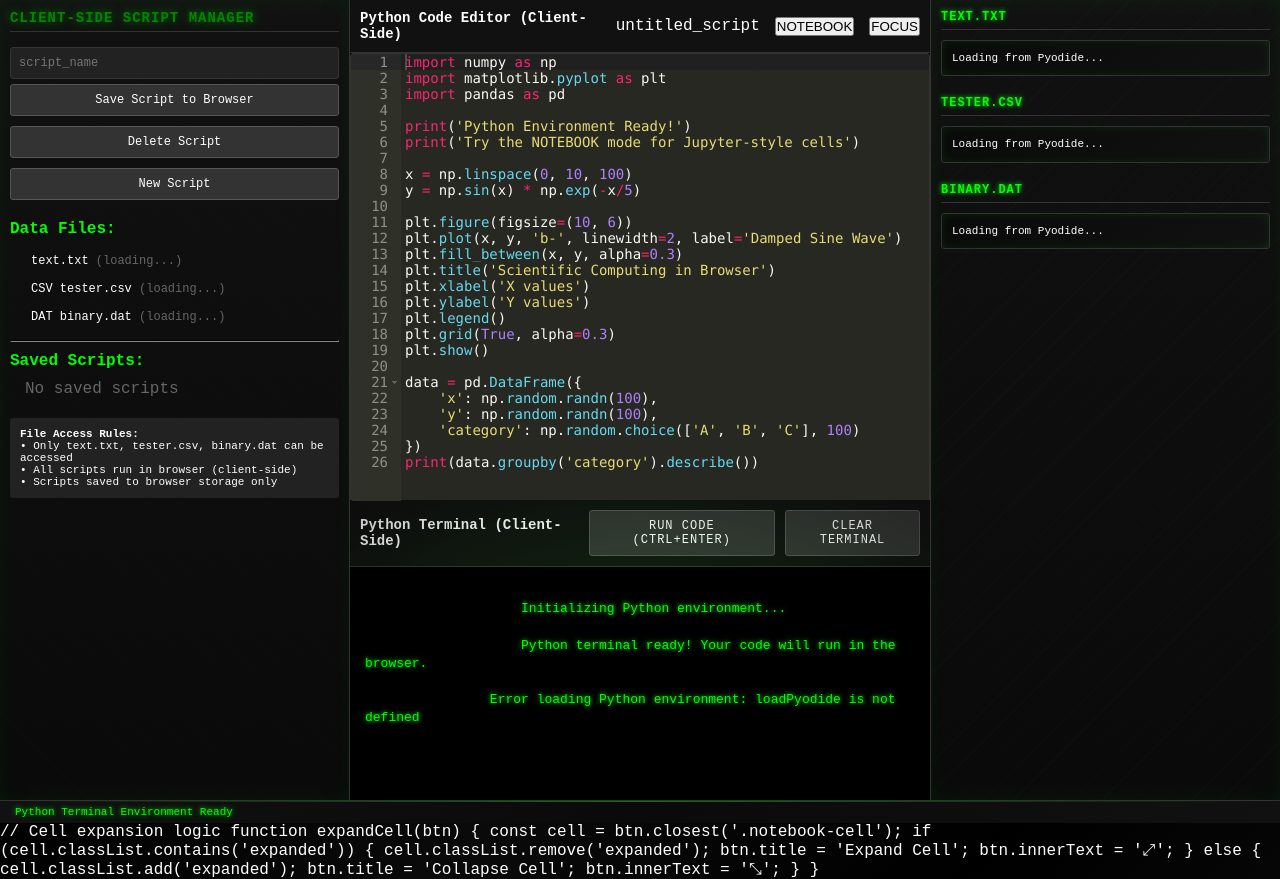
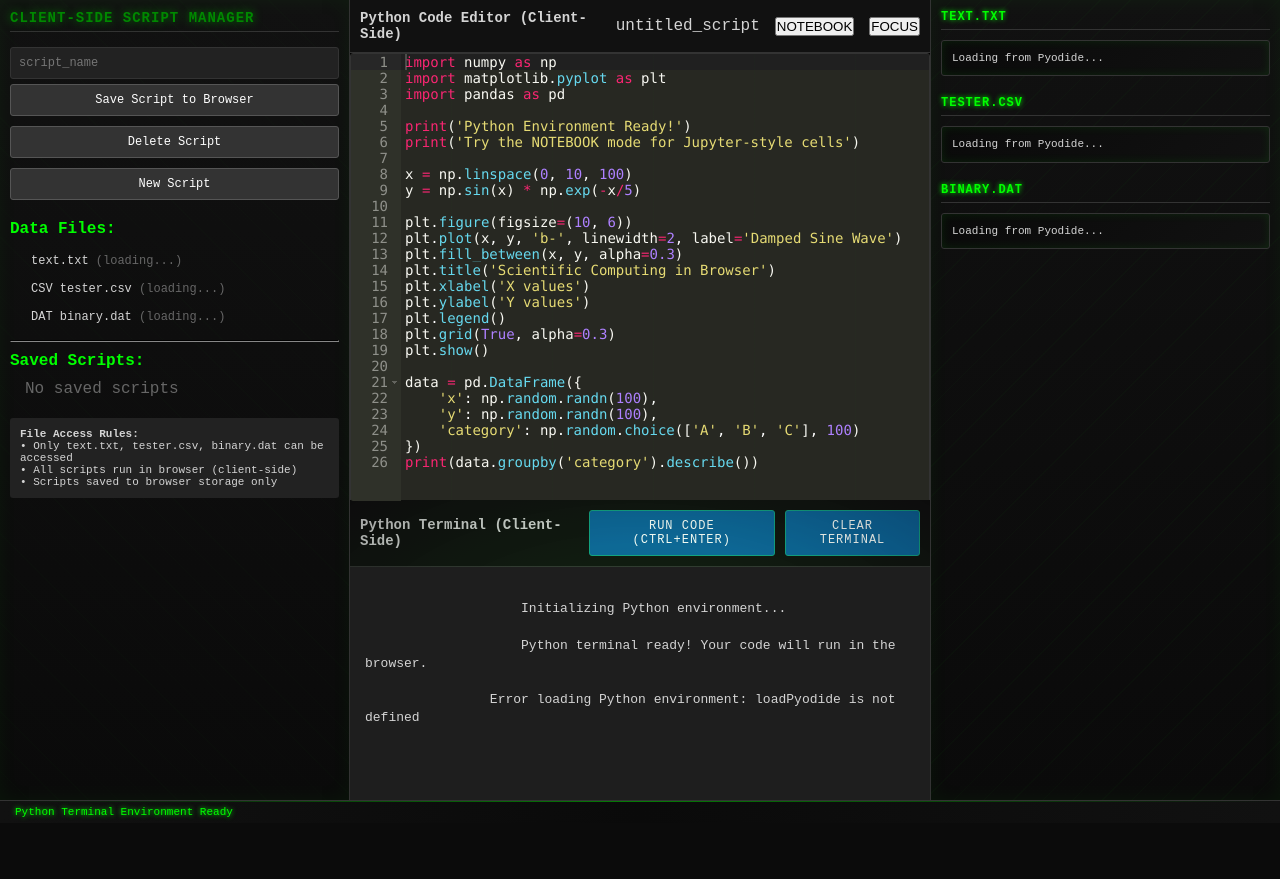
Before and after one commit to medr1d/CLASS-XII, a Django app: template api/homepage/templates/homepage/python_environment.html in a window 1280 px wide. After the commit the page ends 820 px from the top, so only its background shows below. Run offline with Django 5.2, Linux system fonts and the light colour scheme; the template is opened without the code that fills it, so the values that code supplies are empty; some libraries are stand-ins or nearby versions.

Commit message:
End for today

````diff
--- a/api/homepage/templates/homepage/python_environment.html
+++ b/api/homepage/templates/homepage/python_environment.html
@@ -35,10 +35,10 @@
         body {
             font-family: 'Courier New', monospace;
             background:
-                linear-gradient(135deg, #000000 0%, #0a0a0a 25%, #000000 50%, #0a0a0a 75%, #000000 100%),
+                linear-gradient(135deg, #1e1e1e 0%, #252526 25%, #1e1e1e 50%, #252526 75%, #1e1e1e 100%),
                 radial-gradient(circle at 25% 25%, rgba(0, 136, 0, 0.02) 0%, transparent 50%),
                 radial-gradient(circle at 75% 75%, rgba(0, 136, 0, 0.02) 0%, transparent 50%);
-            color: #fff;
+            color: #d4d4d4;
             height: 100vh;
             overflow: hidden;
             position: relative;
@@ -104,13 +104,13 @@
             left: 0;
             width: 100%;
             height: 100%;
-            background: #000;
+            background: #1e1e1e;
             display: flex;
             flex-direction: column;
             justify-content: center;
             align-items: center;
             z-index: 9999;
-            color: #008800;
+            color: #4ec9b0;
             overflow: hidden;
         }
 
@@ -1025,8 +1025,8 @@
         }
 
         .execute-button {
-            background: #333;
-            border: 1px solid #555;
+            background: #0e639c;
+            border: 1px solid #14a085;
             color: #fff;
             padding: 8px 15px;
             cursor: pointer;
@@ -1079,8 +1079,8 @@
 
         .terminal-output {
             flex: 1;
-            background: #000;
-            color: #0f0;
+            background: #1e1e1e;
+            color: #d4d4d4;
             padding: 15px;
             font-family: 'Courier New', monospace;
             font-size: 13px;
@@ -1092,7 +1092,7 @@
             outline: none;
             position: relative;
             z-index: 2;
-            text-shadow: 0 0 5px #00ff00;
+            text-shadow: none;
             scrollbar-width: thin;
             scrollbar-color: #00ff00 #111;
         }
@@ -2533,7 +2533,12 @@
             aceEditor.setOptions({
                 fontSize: "14px",
                 showPrintMargin: false,
-                wrap: true,
+                wrap: true
+            });
+
+            // Enable autocompletion and snippets
+            ace.require("ace/ext/language_tools");
+            aceEditor.setOptions({
                 enableBasicAutocompletion: true,
                 enableLiveAutocompletion: true,
                 enableSnippets: true
@@ -3579,11 +3584,8 @@
                     const start = this.selectionStart;
                     const end = this.selectionEnd;
 
-                    // Insert 4 spaces instead of tab
                     this.value = this.value.substring(0, start) + '    ' + this.value.substring(end);
                     this.selectionStart = this.selectionEnd = start + 4;
-
-                    // Update syntax highlighting
                 }
             });
         }
@@ -3604,7 +3606,6 @@
             document.getElementById('run-btn').disabled = true;
 
             try {
-                // Set up stdout/stderr capture
                 await pyodide.runPython(`
 import sys
 from io import StringIO
@@ -3612,11 +3613,9 @@
 sys.stderr = StringIO()
                 `);
 
-                // Run user code - this needs to handle async input
                 try {
                     const result = await pyodide.runPythonAsync(code);
                 } catch (error) {
-                    // Handle execution errors
                     if (error.name === 'PythonError') {
                         updateTerminal("Error: " + error.message + "\n", true);
                     } else {
@@ -3624,11 +3623,9 @@
                     }
                 }
 
-                // Get output
                 const stdout = await pyodide.runPython("sys.stdout.getvalue()");
                 const stderr = await pyodide.runPython("sys.stderr.getvalue()");
 
-                // Reset stdout/stderr
                 await pyodide.runPython(`
 sys.stdout = sys.__stdout__
 sys.stderr = sys.__stderr__
@@ -3650,14 +3647,17 @@
 
             document.getElementById('run-btn').disabled = false;
 
-            // Auto-refresh file list and file viewers after code execution
+            // Save user data after code execution
+            if (isLoggedIn) {
+                saveUserData();
+            }
+
             loadScriptList();
             updateFileViewers();
         }
 
         function clearTerminal() {
             document.getElementById('terminal-output').textContent = '';
-            // Show a stylish notification instead of text in terminal
             updateStatus('Terminal cleared', 'success');
         }
 
@@ -3665,11 +3665,10 @@
             const terminal = document.getElementById('terminal-output');
             const span = document.createElement('span');
 
-            // Check if message contains HTML img tag (for matplotlib plots)
             if (message.includes('<img')) {
-                span.innerHTML = message; // Use innerHTML for HTML content
+                span.innerHTML = message;
             } else {
-                span.textContent = message; // Use textContent for plain text
+                span.textContent = message;
             }
 
             if (isError) {
@@ -3692,7 +3691,6 @@
             }
         }
 
-        // Keyboard shortcuts
         document.addEventListener('keydown', function(e) {
             if (e.ctrlKey && e.key === 'Enter') {
                 e.preventDefault();
@@ -3705,7 +3703,7 @@
             }
         });
 
-        // Update current file display when filename changes
+
         document.getElementById('filename-input').addEventListener('input', function(e) {
             if (e.target.value.trim()) {
                 currentScript = e.target.value.trim();
@@ -3717,11 +3715,9 @@
             setupCodeEditor();
 
             loadScriptList();
-            // Start initializing Pyodide immediately
             initPyodide();
         });
 
-        // Fullscreen toggle functionality
         let isFocusMode = false;
 
         function toggleFocusMode() {
@@ -3729,7 +3725,6 @@
             const body = document.body;
 
             if (!isFocusMode) {
-                // Enter focus mode
                 body.classList.add('focus-mode');
                 document.querySelectorAll('.file-manager, .file-viewers, .terminal-section').forEach(el => {
                     el.classList.add('background-blur');
@@ -3738,7 +3733,6 @@
                 focusBtn.title = 'Exit focus mode';
                 document.getElementById('code_content').focus();
             } else {
-                // Exit focus mode
                 body.classList.remove('focus-mode');
                 document.querySelectorAll('.file-manager, .file-viewers, .terminal-section').forEach(el => {
                     el.classList.remove('background-blur');
@@ -3750,7 +3744,6 @@
             isFocusMode = !isFocusMode;
         }
 
-        // Notebook Mode Functionality
         let isNotebookMode = false;
         let cellCounter = 8;
         let executionCounter = 1;
@@ -3760,17 +3753,14 @@
             const body = document.body;
 
             if (!isNotebookMode) {
-                // Enter notebook mode
                 body.classList.add('notebook-mode');
                 notebookBtn.innerHTML = 'EDITOR';
                 notebookBtn.title = 'Switch to Editor Mode';
                 updateCellCount();
 
-                // Focus first cell
                 const firstCell = document.querySelector('.cell-textarea');
                 if (firstCell) firstCell.focus();
             } else {
-                // Exit notebook mode
                 body.classList.remove('notebook-mode');
                 notebookBtn.innerHTML = 'NOTEBOOK';
                 notebookBtn.title = 'Jupyter-style Notebook Mode';
@@ -3791,7 +3781,6 @@
             cellsContainer.appendChild(cell);
             updateCellCount();
 
-            // Focus the new cell
             const textarea = cell.querySelector('.cell-textarea');
             if (textarea) {
                 textarea.focus();
@@ -3844,7 +3833,6 @@
         }
 
         function renderMarkdown(markdown, outputElement) {
-            // Simple markdown renderer
             let html = markdown
                 .replace(/^# (.*$)/gim, '<h1>$1</h1>')
                 .replace(/^## (.*$)/gim, '<h2>$1</h2>')
@@ -3857,7 +3845,6 @@
                 .replace(/(<li>.*<\/li>)/gs, '<ul>$1</ul>')
                 .replace(/\n/g, '<br>');
 
-            // Handle code blocks
             html = html.replace(/```(\w+)?\n([\s\S]*?)```/g, '<pre><code>$2</code></pre>');
 
             outputElement.innerHTML = html;
@@ -3899,20 +3886,16 @@
             const currentType = cell.dataset.cellType;
             const newType = currentType === 'code' ? 'markdown' : 'code';
 
-            // Clear output
             const output = cell.querySelector('.cell-output');
             output.innerHTML = '';
             output.classList.remove('has-output');
 
-            // Update cell
             cell.dataset.cellType = newType;
             cell.className = `notebook-cell ${newType}-cell`;
 
-            // Update button text
             button.textContent = newType === 'code' ? 'M' : 'C';
             button.title = newType === 'code' ? 'Convert to Markdown' : 'Convert to Code';
 
-            // Update cell header
             const cellTypeSpan = cell.querySelector('.cell-type');
             const executionSpan = cellTypeSpan.querySelector('.cell-execution-count');
             const isMarkdown = newType === 'markdown';
@@ -3985,13 +3968,11 @@
             textarea.addEventListener('keydown', function(e) {
                 const cell = textarea.closest('.notebook-cell');
 
-                // Shift+Enter to run cell and select next
                 if (e.shiftKey && e.key === 'Enter') {
                     e.preventDefault();
                     const runButton = cell.querySelector('.cell-btn[onclick*="runCell"]');
                     if (runButton) {
                         runCell(runButton);
-                        // Focus next cell or create new one
                         const nextCell = cell.nextElementSibling;
                         if (nextCell && nextCell.classList.contains('notebook-cell')) {
                             nextCell.querySelector('.cell-textarea').focus();
@@ -4001,14 +3982,12 @@
                     }
                 }
 
-                // Ctrl+Enter to run cell (stay in current cell)
                 if (e.ctrlKey && e.key === 'Enter') {
                     e.preventDefault();
                     const runButton = cell.querySelector('.cell-btn[onclick*="runCell"]');
                     if (runButton) runCell(runButton);
                 }
 
-                // Alt+Enter to run cell and add new cell below
                 if (e.altKey && e.key === 'Enter') {
                     e.preventDefault();
                     const runButton = cell.querySelector('.cell-btn[onclick*="runCell"]');
@@ -4016,12 +3995,10 @@
                     addNotebookCell('code');
                 }
 
-                // Escape to blur textarea
                 if (e.key === 'Escape') {
                     textarea.blur();
                 }
 
-                // Tab completion for common patterns
                 if (e.key === 'Tab' && !e.shiftKey) {
                     const cursorPos = textarea.selectionStart;
                     const textBefore = textarea.value.substring(0, cursorPos);
@@ -4045,7 +4022,6 @@
                         const afterCursor = textarea.value.substring(cursorPos);
                         textarea.value = beforeLastWord + completions[lastWord] + afterCursor;
 
-                        // Position cursor appropriately
                         const newPos = beforeLastWord.length + completions[lastWord].length;
                         textarea.setSelectionRange(newPos, newPos);
                     }
@@ -4053,7 +4029,6 @@
             });
         }
 
-        // Show keyboard shortcuts help
         function showKeyboardShortcuts() {
             const helpContent = `
 <div style="background: #111; color: #fff; padding: 20px; border-radius: 8px; max-width: 500px;">
@@ -4087,7 +4062,6 @@
 </div>
             `;
 
-            // Create modal
             const modal = document.createElement('div');
             modal.style.cssText = `
                 position: fixed;
@@ -4108,14 +4082,12 @@
             document.body.appendChild(modal);
         }
 
-        // Initialize notebook keyboard shortcuts for existing cells
         document.addEventListener('DOMContentLoaded', function() {
             document.querySelectorAll('.cell-textarea').forEach(setupCellKeyboardShortcuts);
             loadNotebookFromStorage();
             setupAutoSave();
         });
 
-        // Auto-save functionality
         function setupAutoSave() {
             setInterval(saveNotebookToStorage, 30000); // Auto-save every 30 seconds
 
@@ -4277,12 +4249,6 @@
             }
         }
 
-
-
-
-
-
-    </script>
         // Cell expansion logic
         function expandCell(btn) {
             const cell = btn.closest('.notebook-cell');
@@ -4296,5 +4262,7 @@
                 btn.innerText = '⤡';
             }
         }
+
+    </script>
 </body>
 </html>
````
